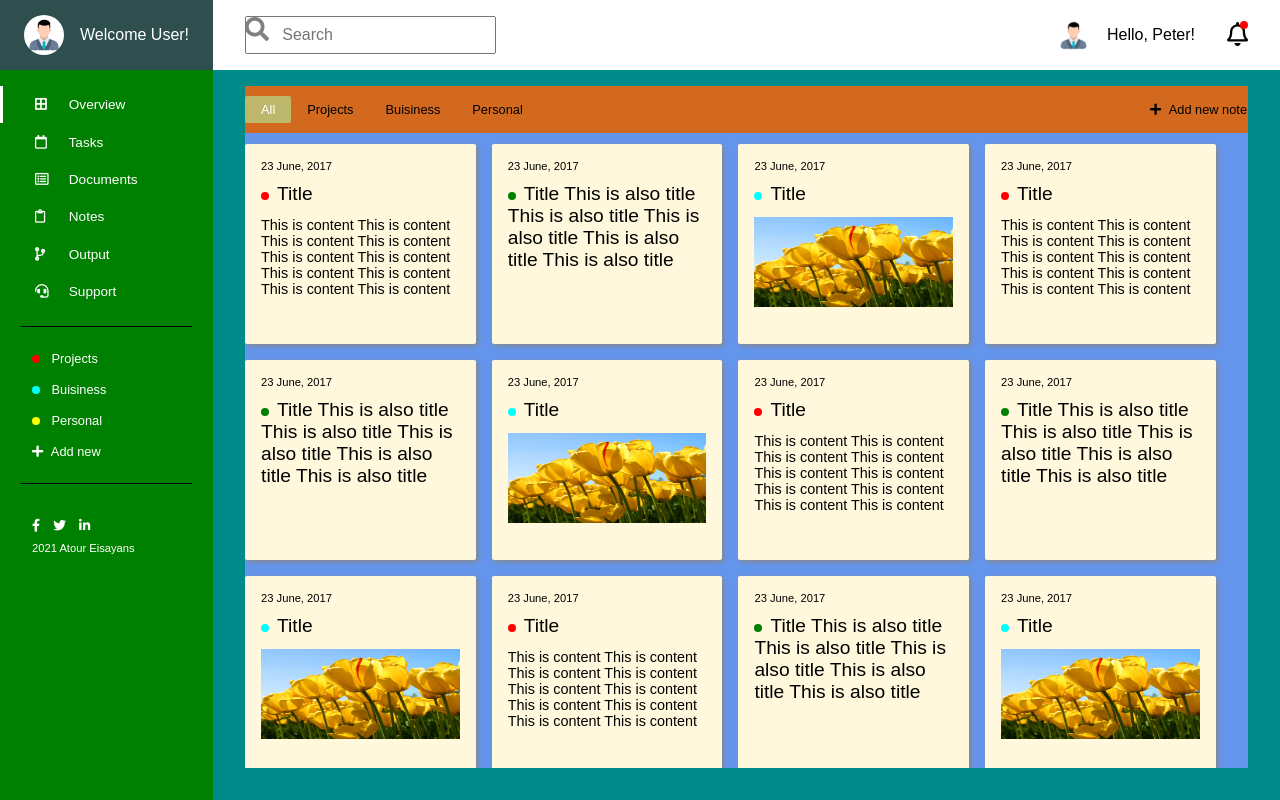
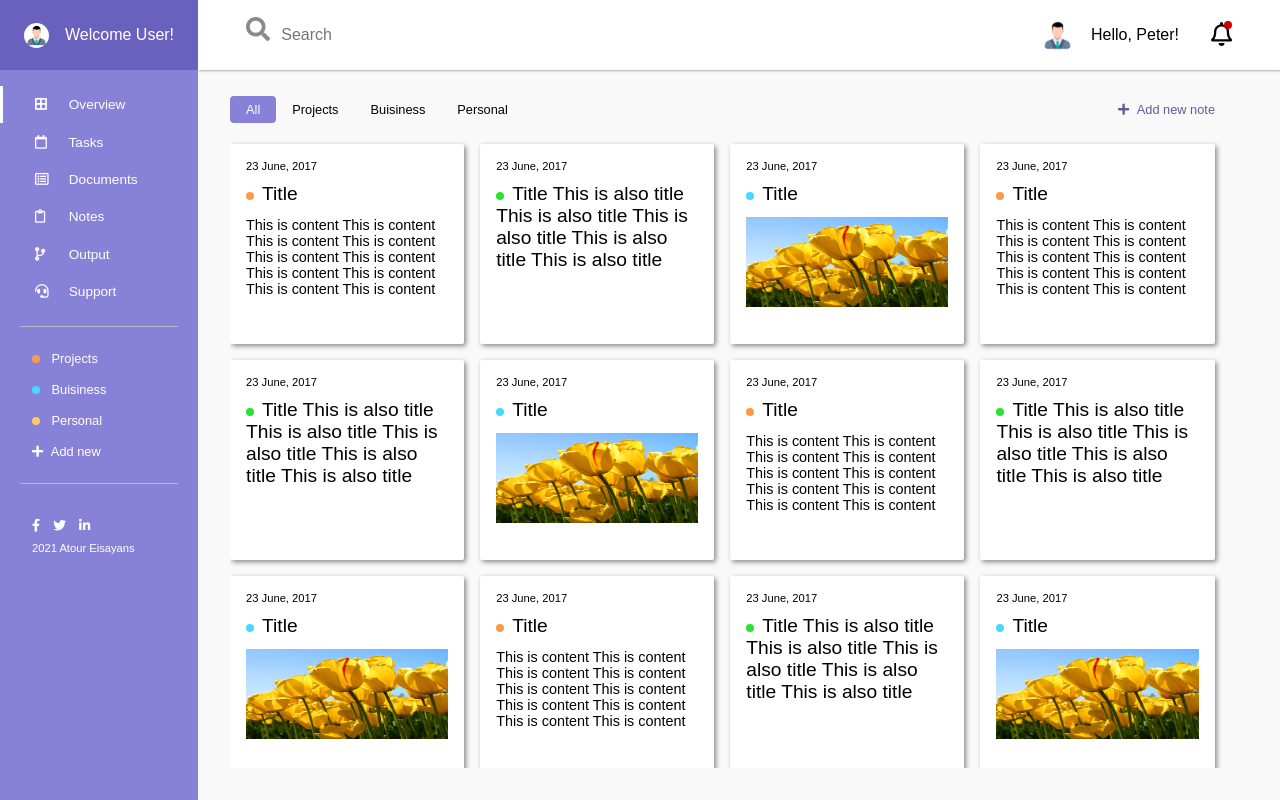
Before and after one commit to atur-github/assignment1, a plain HTML site: page index.html in a window 1280 px wide. Drawn offline with Linux system fonts and the light colour scheme; a web font is replaced by a local one.

Commit message:
pre-final desktop version

```diff
--- a/index.html
+++ b/index.html
@@ -53,7 +53,7 @@
                 <section class="categories">
                   <ul>
                     <li class="category-item">
-                      <span class="bullet bullet-red"></span>
+                      <span class="bullet bullet-orange"></span>
                       <a href="#" class="category-item__link">
                         Projects
                       </a>
@@ -118,7 +118,7 @@
                 <section class="notes-wrapper">
                   <div class="note">
                     <p class="note-date">23 June, 2017</p>
-                    <h3 class="note-title"><span class="bullet bullet-red"></span>Title</h3>
+                    <h3 class="note-title"><span class="bullet bullet-orange"></span>Title</h3>
                     <div class="note-content">
                       <p>
                         This is content
@@ -156,7 +156,7 @@
                   </div>
                   <div class="note">
                     <p class="note-date">23 June, 2017</p>
-                    <h3 class="note-title"><span class="bullet bullet-red"></span>Title</h3>
+                    <h3 class="note-title"><span class="bullet bullet-orange"></span>Title</h3>
                     <div class="note-content">
                       <p>
                         This is content
@@ -194,7 +194,7 @@
                   </div>
                   <div class="note">
                     <p class="note-date">23 June, 2017</p>
-                    <h3 class="note-title"><span class="bullet bullet-red"></span>Title</h3>
+                    <h3 class="note-title"><span class="bullet bullet-orange"></span>Title</h3>
                     <div class="note-content">
                       <p>
                         This is content
@@ -232,7 +232,7 @@
                   </div>
                   <div class="note">
                     <p class="note-date">23 June, 2017</p>
-                    <h3 class="note-title"><span class="bullet bullet-red"></span>Title</h3>
+                    <h3 class="note-title"><span class="bullet bullet-orange"></span>Title</h3>
                     <div class="note-content">
                       <p>
                         This is content
--- a/styles.css
+++ b/styles.css
@@ -1,12 +1,18 @@
 :root {
+    --main-color: #8881d8;
+    --main-dark-color: #6a61bf;
     --aside-bg-color: #8881d8;
     --aside-dark-color: #6a61bf;
-    --scroll: #8881d8;
+    --aside-section-seperator: #bababa;
+    --scroll-thumb: #8881d8;
+    --scroll-track: #fff;
     --main-bg-color: #f9f9f9;
     --blue: #46d8ff;
     --orange: #fd9947;
     --yellow: #ffcc62;
-    --text-default: #fff;
+    --green: #27e336;
+    --white: #fff;
+    --text-white: #fff;
     --text-purple: #5f5c9d;
 }
 
@@ -37,31 +43,32 @@ p {
 }
 
 .aside-1 {
-    background-color: green;
+    background-color: var(--aside-bg-color);
     flex-shrink: 0;
     overflow-y: auto;
+    color: var(--text-white);
 }
 
 .aside-1::-webkit-scrollbar-track
 {
 	-webkit-box-shadow: inset 0 0 6px rgba(0,0,0,0.3);
 	box-shadow: inset 0 0 6px rgba(0,0,0,0.3);
-	background-color: #F5F5F5;
+	background-color: var(--scroll-track);
 }
 
 .aside-1::-webkit-scrollbar
 {
 	width: 5px;
-	background-color: #F5F5F5;
+	background-color: var(--scroll-track);
 }
 
 .aside-1::-webkit-scrollbar-thumb
 {
-	background-color: red;
+	background-color: var(--scroll-thumb);
 }
 
 .user-info {
-    background-color: darkslategrey;
+    background-color: var(--aside-dark-color);
     width: 100%;
     height: 70px;
     display: flex;
@@ -72,14 +79,14 @@ p {
 }
 
 .user-info img {
-    width: 40px;
-    height: 40px;
+    width: 25px;
+    height: 25px;
     border-radius: 50%;
 }
 
 .user-info p {
     padding-left: 1rem;
-    color: #fff;
+    /* color: var(--text-white); */
 }
 
 .aside-1 section:first-of-type {
@@ -91,7 +98,7 @@ p {
     content: "";
     display: block;
     height: 1px;
-    background-color: black;
+    background-color: var(--aside-section-seperator);
     position: relative;
     width: 80%;
     left: 10%;
@@ -103,7 +110,7 @@ p {
     padding: .7rem 2rem;
     border-left: 3px solid transparent;
     text-decoration: none;
-    color: #fff;
+    /* color: var(--text-white); */
     position: relative;
     font-size: .85rem;
     font-weight: 400;
@@ -116,7 +123,7 @@ p {
 .menu-item__link:link,
 .menu-item__link:visited {
     text-decoration: none;
-    color: #fff;
+    color: var(--text-white);
 }
 
 .menu-item__link:active,
@@ -149,13 +156,13 @@ li.category-item {
 
 .category-item .category-item__link{
     text-decoration: none;
-    color: #fff;
+    /* color: var(--text-white); */
 }
 
 .category-item .category-item__link:visited,
 .category-item .category-item__link:link {
     text-decoration: none;
-    color: #fff;
+    color: var(--text-white);
 }
 
 .bullet,
@@ -165,28 +172,28 @@ li.category-item {
     height: 8px;
     border-radius: 5px;
     margin-right: .5rem;
-    color: #fff;
+    color: var(--text-white);
 }
 
-.bullet.bullet-red {
-    background-color: red;
+.bullet.bullet-orange {
+    background-color: var(--orange);
 }
 
 .bullet.bullet-green {
-    background-color: green;
+    background-color: var(--green);
 }
 
 .bullet.bullet-blue {
-    background-color: aqua;
+    background-color: var(--blue);
 }
 
 .bullet.bullet-yellow {
-    background-color: yellow;
+    background-color: var(--yellow);
 }
 
 .add-category-item__link {
     text-decoration: none;
-    color: #fff;
+    /* color: var(--text-white); */
 }
 
 footer.sidebar-footer {
@@ -198,7 +205,7 @@ footer.sidebar-footer {
 
 .copy-right-text {
     font-size: .7rem;
-    color: #fff;
+    /* color: var(--text-white); */
     font-weight: 300;
 }
 
@@ -207,7 +214,7 @@ footer.sidebar-footer {
 }
 
 .social-items .social-item {
-    color: #fff;
+    color: var(--text-white);
     font-size: .8rem;
     margin-right: .6rem;
     text-decoration: none;
@@ -225,15 +232,16 @@ footer.sidebar-footer {
 
 
 .main-panel {
-    background-color: darkcyan;
+    background-color: var(--main-bg-color);
     flex-grow: 1;
     padding-bottom: 2rem;
 }
 
 .top-header {
     height: 70px;
-    padding: 1rem 2rem;
-    background-color: #fff;
+    padding: 1rem 3rem;
+    background-color: var(--white);
+    box-shadow: 1px 1px 2px #aaa;
     display: flex;
     justify-content: space-between;
 }
@@ -246,6 +254,7 @@ footer.sidebar-footer {
     height: 100%;
     padding: .5rem .3rem .5rem 2.2rem;
     font-size: 1rem;
+    border: none;
 }
 
 .search-box input:focus {
@@ -256,7 +265,7 @@ footer.sidebar-footer {
     position: absolute;
     font-size: 1.5rem;
     top: 0;
-    color: gray;
+    color: #8a8a8a;
     vertical-align: super;
 }
 
@@ -293,7 +302,7 @@ footer.sidebar-footer {
     content: "";
     display: block;
     position: absolute;
-    border: 4px solid red;
+    border: 4px solid #c00;
     border-radius: 4px;
     top: 0;
     right: 0;
@@ -306,25 +315,27 @@ footer.sidebar-footer {
     flex-direction: column;
     flex-wrap: nowrap;
     justify-content:flex-start;
+    background-color: transparent;
 }
 
 .notes-header {
-    background-color: chocolate;
+    background-color: transparent;
     display: flex;
     justify-content: space-between;
-    padding: 1rem 0;
+    padding: 1rem 2rem 1rem 0;
     font-size: .8rem;
     order: 1;
     flex: 0 0;
 }
 
 .notes-header .categories-filter {
+    background-color: transparent;
 }
 
 .notes-header .categories-filter a {
     text-decoration: none;
     padding: .4rem 1rem;
-    border-radius: 2px;
+    border-radius: 4px;
     font-weight: 400;
     transition: background-color .3s;
 }
@@ -335,14 +346,15 @@ footer.sidebar-footer {
     color: inherit;
 }
 
+.notes-header .categories-filter a.active {
+    background-color: var(--main-color);
+    color: var(--text-white);
+}
+
 .notes-header .categories-filter a:hover,
 .notes-header .categories-filter a:active {
-    background-color: darkkhaki;
-}
-
-.notes-header .categories-filter a.active {
-    background-color: darkkhaki;
-    color: #fff;
+    background-color: var(--main-dark-color);
+    color: var(--text-white);
 }
 
 .notes-action {
@@ -355,11 +367,12 @@ footer.sidebar-footer {
 .notes-action:visited {
     text-decoration: none;
     color: inherit;
+    color: var(--text-purple)
 }
 
 .notes-action:hover,
 .notes-action:active {
-    border-bottom-color: gray;
+    border-bottom-color: var(--main-color);
 }
 
 .notes-action i {
@@ -374,7 +387,7 @@ footer.sidebar-footer {
     flex-wrap: wrap;
     justify-content: flex-start;
     align-content: flex-start;
-    background-color: cornflowerblue;
+    background-color: transparent;
     padding: .7rem 0;
     gap: 1rem 1rem;
     overflow-y: auto;
@@ -386,17 +399,17 @@ footer.sidebar-footer {
 .notes-wrapper::-webkit-scrollbar-track {
 	-webkit-box-shadow: inset 0 0 6px rgba(0,0,0,0.3);
 	box-shadow: inset 0 0 6px rgba(0,0,0,0.3);
-	background-color: #F5F5F5;
+	background-color: var(--scroll-track);
     border-radius: 10px;
 }
 
 .notes-wrapper::-webkit-scrollbar {
 	width: 5px;
-	background-color: #F5F5F5;
+	background-color: var(--scroll-track);
 }
 
 .notes-wrapper::-webkit-scrollbar-thumb {
-	background-color: red;
+	background-color: var(--scroll-thumb);
     border-radius: 10px;
 }
 
@@ -406,7 +419,7 @@ footer.sidebar-footer {
     height: 200px;
     padding: 1rem 1rem 2rem 1rem;
     overflow: hidden;
-    background-color: cornsilk;
+    background-color: var(--white);
     border-radius: 2px;
     box-shadow: 2px 2px 5px #888;
 }
```
